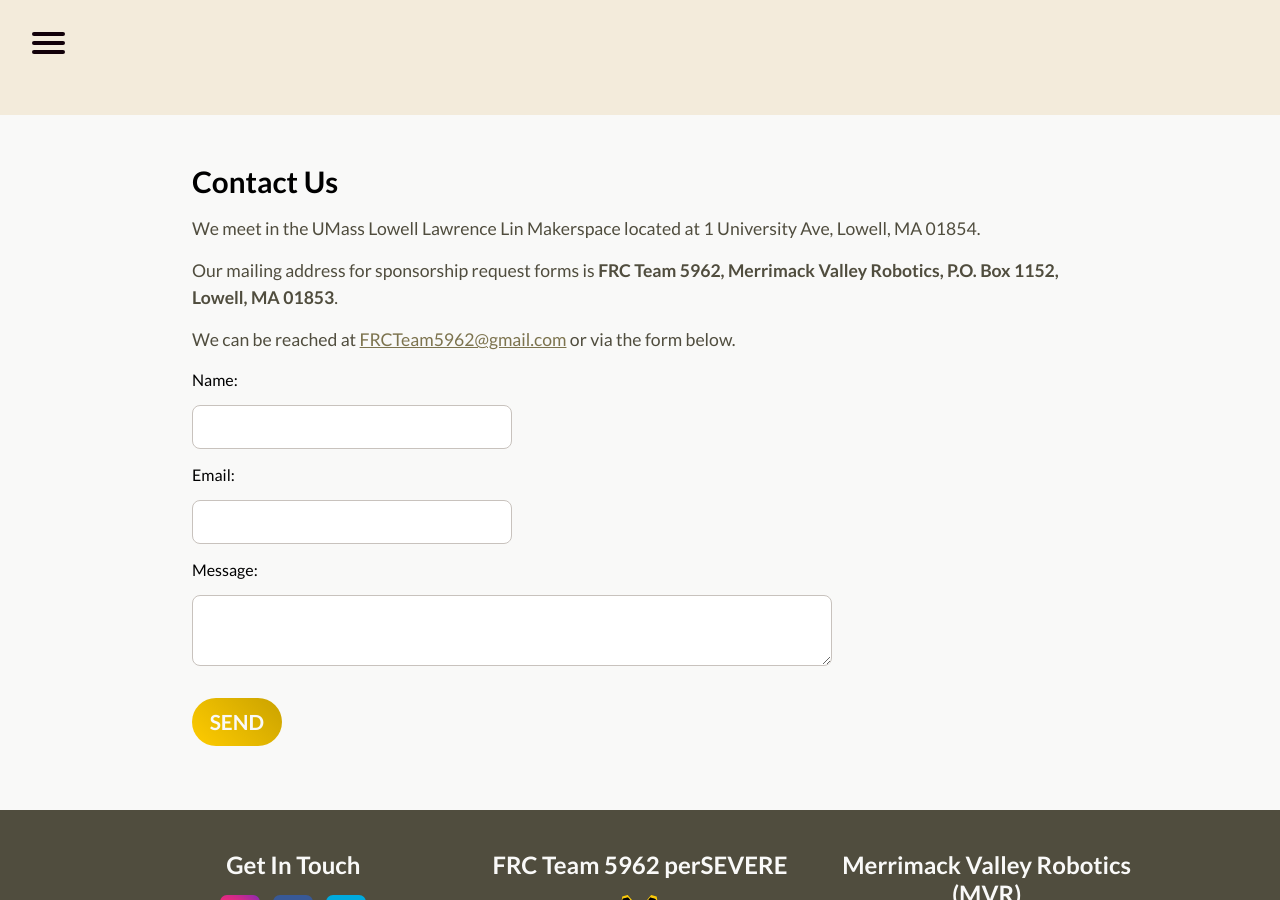
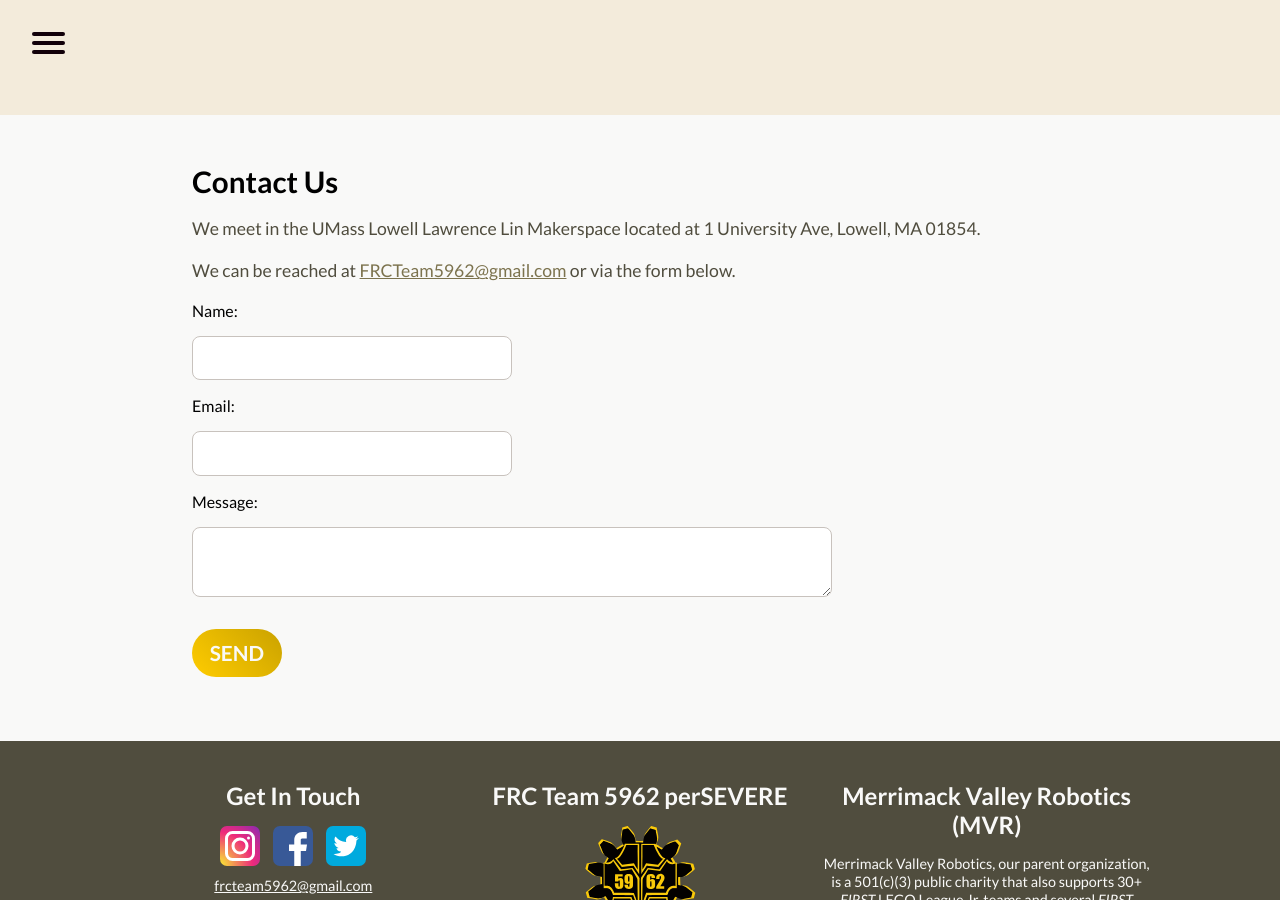
Before and after one commit to perSEVERE-5962/frc5962, a Jekyll site: the page built from contact.md, in a window 1280 px wide and 900 px high, scrolled down 425 px. Built offline with Jekyll 4.4.1, drawn with Linux system fonts in a browser that asks for light colours.

Commit message:
Updated Contact

```diff
--- a/contact.md
+++ b/contact.md
@@ -7,8 +7,6 @@
 ## Contact Us
 
 We meet in the UMass Lowell Lawrence Lin Makerspace located at 1 University Ave, Lowell, MA 01854.
-
-Our mailing address for sponsorship request forms is **FRC Team 5962, Merrimack Valley Robotics, P.O. Box 1152, Lowell, MA 01853**.
 
 We can be reached at [FRCTeam5962@gmail.com](mailto:FRCTeam5962@gmail.com) or via the form below.
 
```
